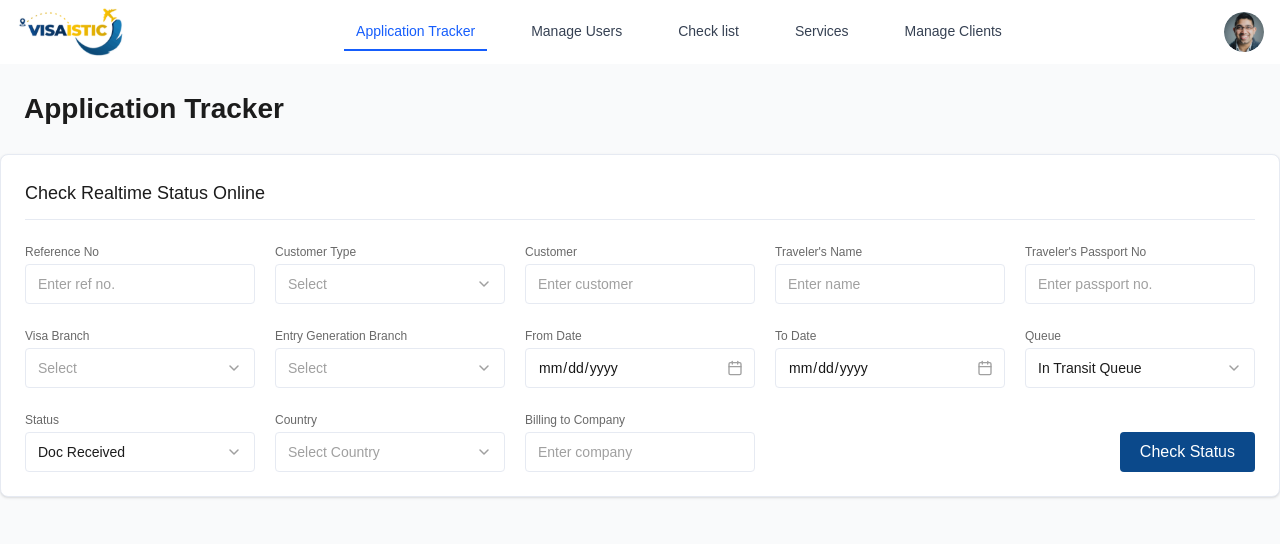
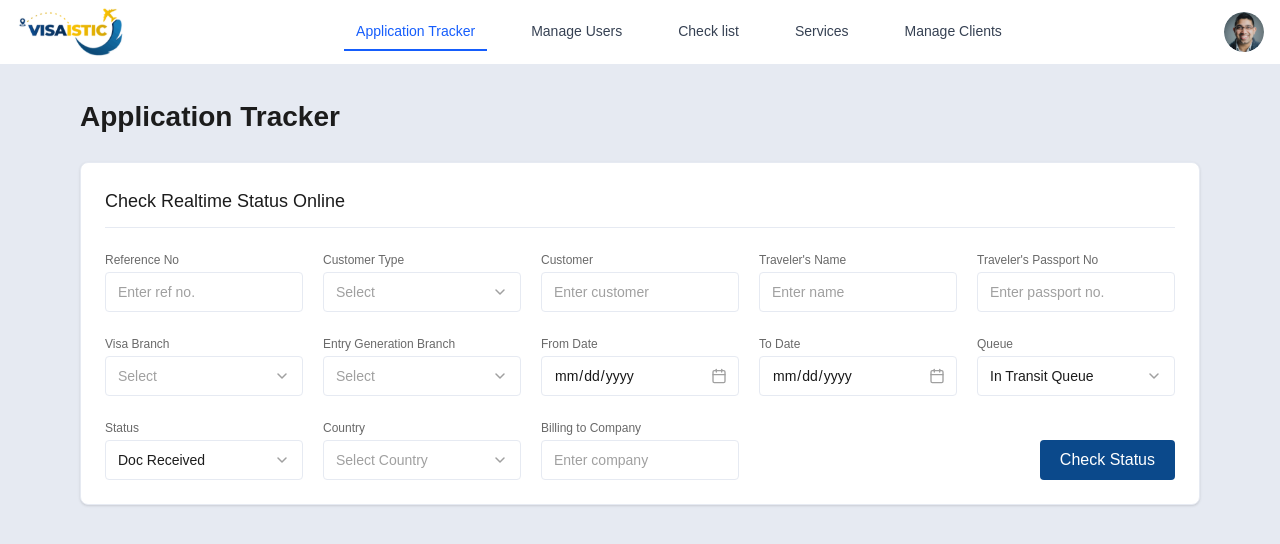
Before and after one commit to gtcoe/FE-Visa-Tracker-, a Next.js app: page /visaistic/application-tracker in a window 1280 px wide. Shown: the top 544 px of the page. Built offline with nearby package versions, Linux system fonts and the light colour scheme.

Commit message:
application tracker raw

```diff
--- a/app/application-tracker/page.tsx
+++ b/app/application-tracker/page.tsx
@@ -1,76 +1,12 @@
 // app/application-tracker/page.tsx
 "use client";
 
-import { useState } from "react";
-import StatusForm from "@component/components/ApplicationTracker/StatusForm";
-import StatusDetails from "@component/components/ApplicationTracker/StatusDetails";
-import { ApplicationData, StatusFormData } from "@component/types/application-tracker";
-import { mockApplications } from "@component/data/mock-applications";
+import ApplicationTracker from "@component/components/ApplicationTracker/ApplicationTracker";
 
 export default function ApplicationTrackerPage() {
-  const [searchData, setSearchData] = useState<any>(null);
-  const [applications, setApplications] = useState<ApplicationData[]>([]);
-  const [isLoading, setIsLoading] = useState<boolean>(false);
-  const [error, setError] = useState<string | null>(null);
-  const [currentPage, setCurrentPage] = useState<number>(1);
-  const [totalPages, setTotalPages] = useState<number>(1);
-
-  const handleSearch = (data: any) => {
-    setIsLoading(true);
-    setError(null);
-
-    // Simulate API call with a timeout
-    setTimeout(() => {
-      try {
-        // For demo purposes, we're using mock data
-        const filteredApplications = mockApplications;
-        setApplications(filteredApplications);
-        setTotalPages(Math.ceil(filteredApplications.length / 10));
-        setCurrentPage(1);
-        setSearchData(data);
-      } catch (err) {
-        setError("An error occurred while fetching data. Please try again.");
-      } finally {
-        setIsLoading(false);
-      }
-    }, 1000);
-  };
-
-  const handlePageChange = (page: number) => {
-    setCurrentPage(page);
-    // In a real app, you would fetch the specific page from the backend
-    // For now, we'll just update the current page state
-  };
-
   return (
-    <div className="bg-[#F9FAFB] min-h-screen">
-      <div className="container mx-auto max-w-[1440px] py-6">
-        <h1 className="text-[28px] font-bold text-[#1C1C1C] px-6 mb-6">
-          Application Tracker
-        </h1>
-
-        <div className="bg-white rounded-lg border border-[#E6EAF2] shadow-sm mb-6">
-          <StatusForm onSearch={handleSearch} />
-        </div>
-
-        {searchData && (
-          <div className="bg-white rounded-lg border border-[#E6EAF2] shadow-sm">
-            <div className="px-6 pt-6 pb-3 border-b border-[#E6EAF2]">
-              <h3 className="text-lg font-medium text-[#1C1C1C]">
-                Application Status
-              </h3>
-            </div>
-            <StatusDetails
-              applications={applications}
-              isLoading={isLoading}
-              error={error}
-              currentPage={currentPage}
-              totalPages={totalPages}
-              onPageChange={handlePageChange}
-            />
-          </div>
-        )}
-      </div>
+    <div className="bg-[#E6EAF2] min-h-screen">
+      <ApplicationTracker />
     </div>
   );
 }
--- a/components/ApplicationTracker/ApplicationTracker.tsx
+++ b/components/ApplicationTracker/ApplicationTracker.tsx
@@ -1,72 +1,65 @@
+"use client";
+
 import { useState } from "react";
+import StatusForm from "./StatusForm";
 import StatusDetails from "./StatusDetails";
-import {
-  Application,
-  StatusFormData,
-} from "@component/types/application-tracker";
-import StatusForm from "./StatusForm";
+import { ApplicationData } from "@component/types/application-tracker";
+import { mockApplications } from "@component/data/mock-applications";
 
 const ApplicationTracker = () => {
-  const [applications, setApplications] = useState<Application[]>([]);
-  const [isLoading, setIsLoading] = useState(false);
+  const [searchData, setSearchData] = useState<any>(null);
+  const [applications, setApplications] = useState<ApplicationData[]>([]);
+  const [isLoading, setIsLoading] = useState<boolean>(false);
   const [error, setError] = useState<string | null>(null);
-  const [currentPage, setCurrentPage] = useState(1);
-  const [totalPages, setTotalPages] = useState(1);
+  const [currentPage, setCurrentPage] = useState<number>(1);
+  const [totalPages, setTotalPages] = useState<number>(1);
 
-  const handleStatusCheck = async (formData: StatusFormData) => {
+  const handleSearch = (data: any) => {
     setIsLoading(true);
     setError(null);
 
+    // Simulate API call with a timeout
+    setTimeout(() => {
       try {
-      // Build query parameters
-      const queryParams = new URLSearchParams();
-      Object.entries(formData).forEach(([key, value]) => {
-        if (value) queryParams.append(key, value);
-      });
-
-      // Add pagination
-      queryParams.append("page", currentPage.toString());
-
-      // Call API
-      const response = await fetch(`/api/status?${queryParams.toString()}`);
-
-      if (!response.ok) {
-        throw new Error(`Error ${response.status}: ${response.statusText}`);
-      }
-
-      const result = await response.json();
-      setApplications(result.applications);
-      setTotalPages(result.totalPages || 1);
-    } catch (error) {
-      console.error("Error fetching status:", error);
-      setError("Failed to fetch status information. Please try again later.");
-      setApplications([]);
+        // For demo purposes, we're using mock data
+        const filteredApplications = mockApplications;
+        setApplications(filteredApplications);
+        setTotalPages(Math.ceil(filteredApplications.length / 10));
+        setCurrentPage(1);
+        setSearchData(data);
+      } catch (err) {
+        setError("An error occurred while fetching data. Please try again.");
       } finally {
         setIsLoading(false);
       }
+    }, 1000);
   };
 
   const handlePageChange = (page: number) => {
     setCurrentPage(page);
-    // If applications are already loaded, refetch with new page
-    if (applications.length > 0) {
-      // You'd need to store the last form data or extract it from the URL
-      // For now, we'll leave implementation details
-    }
+    // In a real app, you would fetch the specific page from the backend
+    // For now, we'll just update the current page state
   };
 
   return (
-    <div className="container mx-auto p-4 max-w-7xl">
-      <h1 className="text-2xl font-bold mb-6">Application Tracker</h1>
-
-      <div className="bg-white p-6 rounded-lg shadow-md mb-6 ">
-        <StatusForm onSubmit={handleStatusCheck} isLoading={isLoading} />
+    <div className="px-[80px]">
+      <div className="flex items-center pt-[32px] pb-[24px]">
+        <h1 className="text-[#1C1C1C] text-[28px] font-bold mt-0">
+          Application Tracker
+        </h1>
       </div>
 
-      <div className="bg-white p-6 rounded-lg shadow-md">
-        <h2 className="text-[#1C1C1C] text-xl font-semibold mb-4">
-          Status Details
-        </h2>
+      <div className="bg-white rounded-lg border border-[#E6EAF2] shadow-sm mb-6">
+        <StatusForm onSearch={handleSearch} />
+      </div>
+
+      {searchData && (
+        <div className="bg-white rounded-lg border border-[#E6EAF2] shadow-sm">
+          <div className="px-6 pt-6 pb-3 border-b border-[#E6EAF2]">
+            <h3 className="text-lg font-medium text-[#1C1C1C]">
+              Application Status
+            </h3>
+          </div>
           <StatusDetails
             applications={applications}
             isLoading={isLoading}
@@ -76,6 +69,7 @@ const ApplicationTracker = () => {
             onPageChange={handlePageChange}
           />
         </div>
+      )}
     </div>
   );
 };
```
Lines whose indentation alone changed are shown as unchanged.
